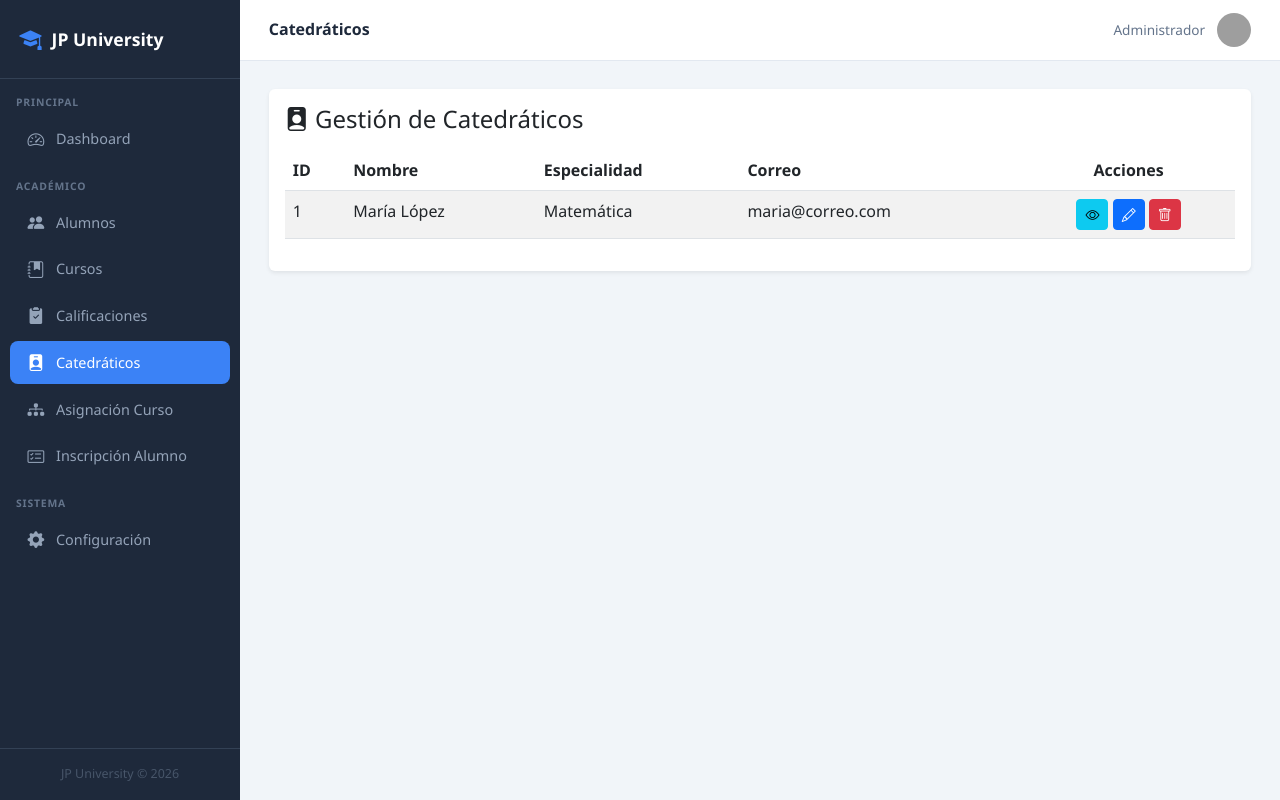
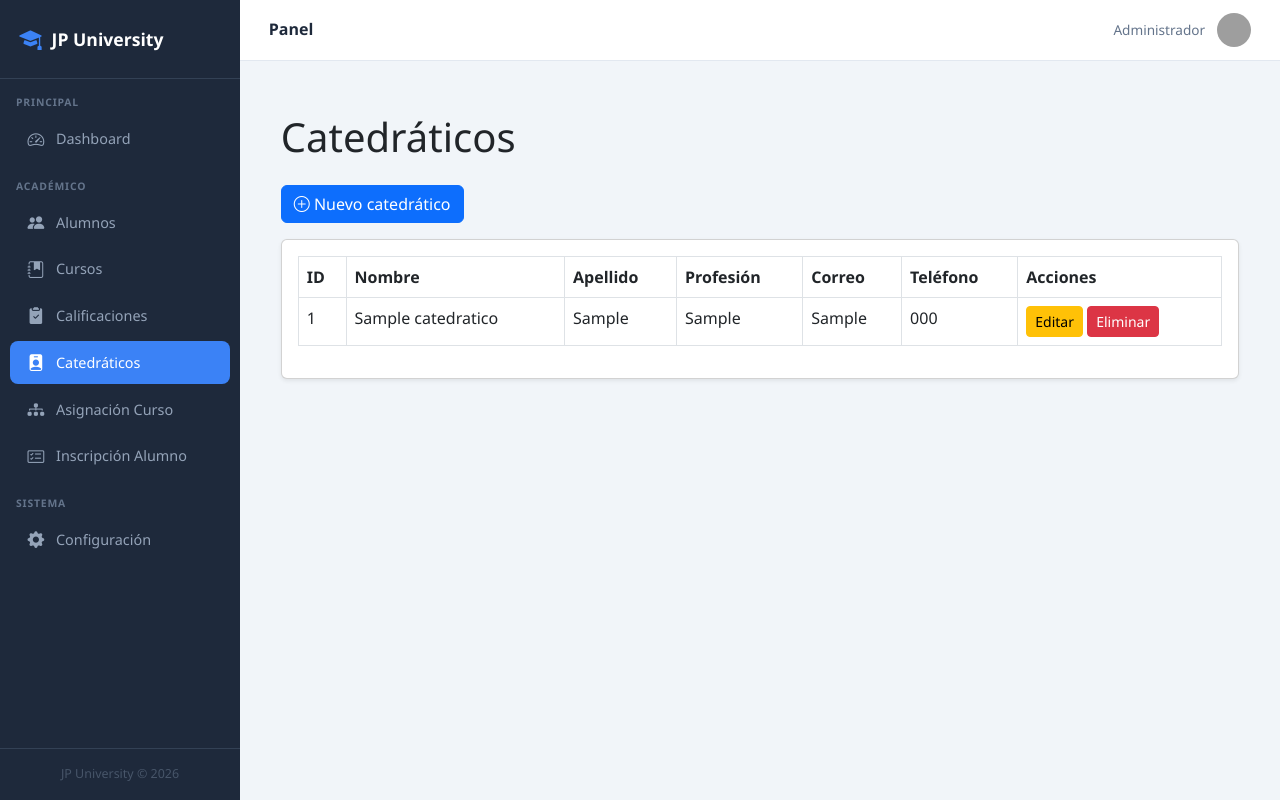
Before and after one commit to Jerelynm/Tarea-4-2026, a Django app: page /catedraticos/ in a window 1280 px wide. Run offline with Django 4.2, Linux system fonts and the light colour scheme; tables that the repository leaves empty hold one stand-in row (values such as "Sample post"); grey boxes are pictures that could not be loaded.

Commit message:
Se crea el crud para catedraticos

```diff
--- a/2026-progra3-django/universidad/templates/catedraticos/list.html
+++ b/2026-progra3-django/universidad/templates/catedraticos/list.html
@@ -1,62 +1,48 @@
-{% extends "base.html" %}
+{% extends 'base.html' %}
+{% block content %}
+<div class="container-fluid py-4">
+    <h1 class="mb-4">Catedráticos</h1>
 
-{% block title %}Catedráticos{% endblock %}
+    <a class="btn btn-primary mb-3" href="{% url 'catedratico_create' %}">
+        <i class="bi bi-plus-circle"></i> Nuevo catedrático
+    </a>
 
-{% block page_title %}
-Catedráticos
-{% endblock %}
-
-{% block content %}
-
-<div class="card shadow-sm border-0">
+    <div class="card shadow-sm">
         <div class="card-body">
-
-        <h4 class="mb-3">
-            <i class="bi bi-person-badge-fill"></i>
-            Gestión de Catedráticos
-        </h4>
-
-        <p>
-
-        </p>
-
-        <table class="table table-striped">
+            <table class="table table-bordered table-hover">
                 <thead>
                     <tr>
                         <th>ID</th>
                         <th>Nombre</th>
-                    <th>Especialidad</th>
+                        <th>Apellido</th>
+                        <th>Profesión</th>
                         <th>Correo</th>
-                    <th class="text-center">Acciones</th>
+                        <th>Teléfono</th>
+                        <th>Acciones</th>
                     </tr>
                 </thead>
-
                 <tbody>
+                    {% for item in datos %}
                     <tr>
-                    <td>1</td>
-                    <td>María López</td>
-                    <td>Matemática</td>
-                    <td>maria@correo.com</td>
-                    <td class="text-center">
-
-                        <button class="btn btn-sm btn-info">
-                            <i class="bi bi-eye"></i>
-                        </button>
-
-                        <button class="btn btn-sm btn-primary">
-                            <i class="bi bi-pencil"></i>
-                        </button>
-
-                        <button class="btn btn-sm btn-danger">
-                            <i class="bi bi-trash"></i>
-                        </button>
-
+                        <td>{{ item.id }}</td>
+                        <td>{{ item.nombre }}</td>
+                        <td>{{ item.apellido }}</td>
+                        <td>{{ item.profesion }}</td>
+                        <td>{{ item.correo }}</td>
+                        <td>{{ item.telefono }}</td>
+                        <td>
+                            <a class="btn btn-warning btn-sm" href="{% url 'catedratico_update' item.id %}">Editar</a>
+                            <a class="btn btn-danger btn-sm" href="{% url 'catedratico_delete' item.id %}">Eliminar</a>
                         </td>
                     </tr>
+                    {% empty %}
+                    <tr>
+                        <td colspan="7">No hay catedráticos registrados.</td>
+                    </tr>
+                    {% endfor %}
                 </tbody>
             </table>
-
         </div>
     </div>
-
+</div>
 {% endblock %}
```
Also changed, not shown: 2026-progra3-django/universidad/templates/catedraticos/delete.html (added, +18 -0 lines), 2026-progra3-django/universidad/templates/catedraticos/form.html (added, +18 -0 lines). Lines whose indentation alone changed are shown as unchanged.
